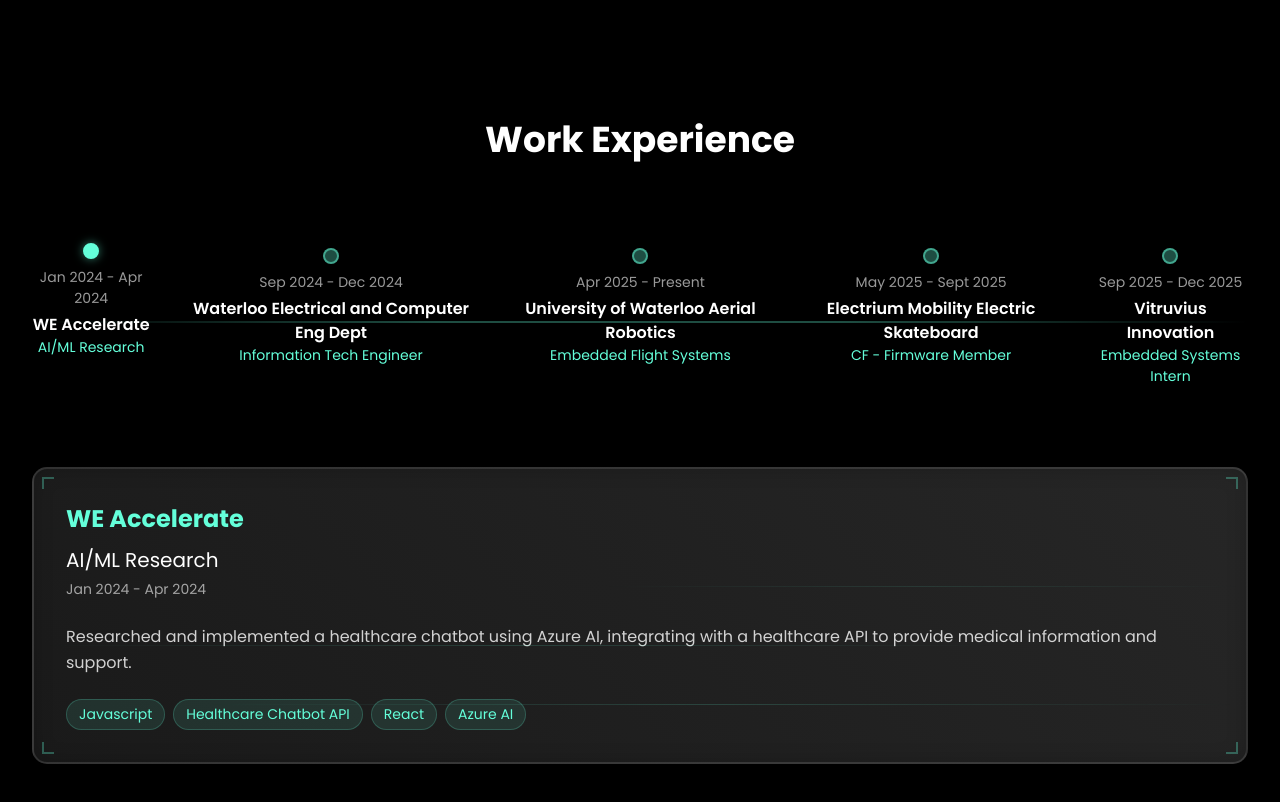
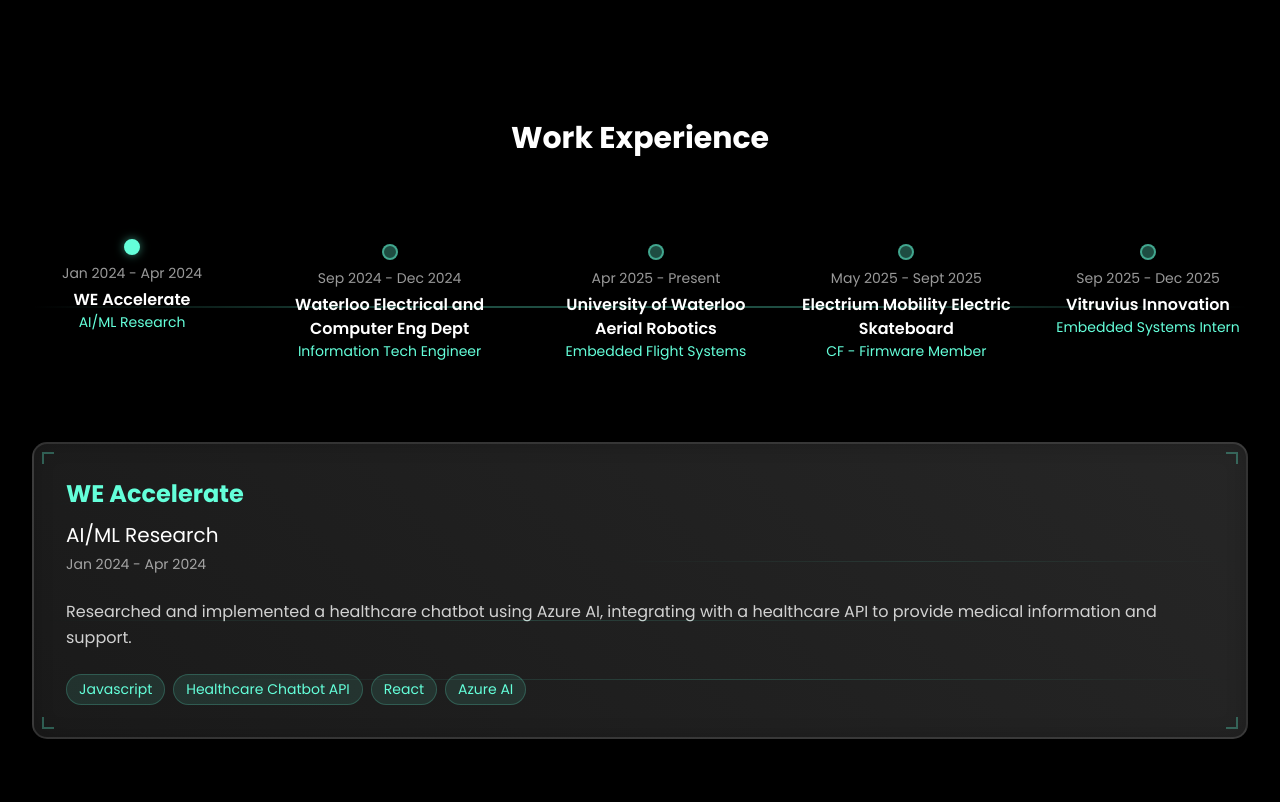
Before and after one commit to JJKSweaty/Portfolio-2025, a React (Vite) app: page / in a window 1280 px wide. Shown: the part 1380-2182 px from the top of the page. Built offline with nearby package versions, Linux system fonts and the light colour scheme.

Commit message:
fixed mobile screen

```diff
--- a/src/components/Experience.jsx
+++ b/src/components/Experience.jsx
@@ -1,9 +1,26 @@
-import React, { useState } from 'react';
+import React, { useState, useRef, useEffect } from 'react';
 import { motion } from 'framer-motion';
 import styled from 'styled-components';
 
 const Experience = () => {
   const [activeIndex, setActiveIndex] = useState(0);
+  const experienceCardRef = useRef(null);
+
+  // Smooth scroll to experience card when activeIndex changes
+  useEffect(() => {
+    if (experienceCardRef.current) {
+      // Small delay to allow the animation to start
+      const timer = setTimeout(() => {
+        experienceCardRef.current.scrollIntoView({
+          behavior: 'smooth',
+          block: 'center',
+          inline: 'nearest'
+        });
+      }, 100);
+
+      return () => clearTimeout(timer);
+    }
+  }, [activeIndex]);
 
   const experiences = [
     {
@@ -51,7 +68,7 @@
           whileInView={{ opacity: 1, y: 0 }}
           viewport={{ once: true }}
           transition={{ duration: 0.5 }}
-          className="text-[#64ffda] text-4xl font-bold mb-12 text-center"
+          className="text-[#64ffda] text-4xl font-bold mb-12 text-center sm:text-3xl"
         >
           Work Experience
         </motion.h2>
@@ -75,6 +92,7 @@
           </Timeline>
 
           <ExperienceCard
+            ref={experienceCardRef}
             initial={{ opacity: 0, y: 20 }}
             animate={{ opacity: 1, y: 0 }}
             transition={{ duration: 0.5 }}
@@ -141,8 +159,20 @@
     transform: translateY(-50%);
   }
 
+  @media (max-width: 768px) {
+    flex-direction: column;
+    align-items: center;
+    gap: 1.5rem;
+    padding: 2rem 0;
+
+    &::before {
+      display: none;
+    }
+  }
+
   @media (max-width: 640px) {
     gap: 1rem;
+    padding: 1rem 0;
   }
 `;
 
@@ -156,6 +186,7 @@
   z-index: 1;
   position: relative;
   padding-top: 1rem;
+  min-width: 200px;
 
   &:hover {
     transform: translateY(-5px);
@@ -164,6 +195,27 @@
   ${props => props.$isActive && `
     transform: translateY(-5px);
   `}
+
+  @media (max-width: 768px) {
+    min-width: auto;
+    width: 100%;
+    max-width: 300px;
+    padding: 1rem;
+    background: rgba(100, 255, 218, 0.05);
+    border-radius: 10px;
+    border: 1px solid rgba(100, 255, 218, 0.1);
+
+    &:hover {
+      background: rgba(100, 255, 218, 0.1);
+      transform: translateY(-2px);
+    }
+
+    ${props => props.$isActive && `
+      background: rgba(100, 255, 218, 0.1);
+      border-color: rgba(100, 255, 218, 0.3);
+      transform: translateY(-2px);
+    `}
+  }
 `;
 
 const TimelineDot = styled.div`
@@ -177,6 +229,12 @@
   position: absolute;
   top: 0;
   transform: translateY(-50%);
+
+  @media (max-width: 768px) {
+    position: static;
+    transform: none;
+    margin-bottom: 0.5rem;
+  }
 `;
 
 const TimelineContent = styled.div`
@@ -193,14 +251,34 @@
   font-weight: 600;
   color: white;
   margin-top: 0.25rem;
+
+  @media (max-width: 768px) {
+    font-size: 0.9rem;
+    line-height: 1.3;
+  }
+
+  @media (max-width: 640px) {
+    font-size: 0.85rem;
+  }
 `;
 
 const TimelineRole = styled.div`
   font-size: 0.875rem;
   color: #64ffda;
+
+  @media (max-width: 768px) {
+    font-size: 0.8rem;
+    line-height: 1.3;
+  }
+
+  @media (max-width: 640px) {
+    font-size: 0.75rem;
+  }
 `;
 
-const ExperienceCard = styled(motion.div)`
+const ExperienceCard = styled(motion.div).withConfig({
+  shouldForwardProp: (prop) => prop !== 'ref',
+})`
   background: linear-gradient(45deg, #1a1a1a, #262626);
   border-radius: 15px;
   border: 2px solid rgba(255, 255, 255, 0.1);
@@ -214,6 +292,14 @@
 const CardContent = styled.div`
   padding: 2rem;
   position: relative;
+
+  @media (max-width: 768px) {
+    padding: 1.5rem;
+  }
+
+  @media (max-width: 640px) {
+    padding: 1rem;
+  }
 `;
 
 const CardHeader = styled.div`
@@ -225,29 +311,63 @@
   font-weight: 700;
   color: #64ffda;
   margin-bottom: 0.5rem;
+
+  @media (max-width: 768px) {
+    font-size: 1.25rem;
+  }
+
+  @media (max-width: 640px) {
+    font-size: 1.1rem;
+  }
 `;
 
 const RoleTitle = styled.h4`
   font-size: 1.25rem;
   color: white;
   margin-bottom: 0.25rem;
+
+  @media (max-width: 768px) {
+    font-size: 1.1rem;
+  }
+
+  @media (max-width: 640px) {
+    font-size: 1rem;
+  }
 `;
 
 const Period = styled.div`
   font-size: 0.875rem;
   color: rgba(255, 255, 255, 0.6);
+
+  @media (max-width: 640px) {
+    font-size: 0.8rem;
+  }
 `;
 
 const Description = styled.p`
   color: rgba(255, 255, 255, 0.8);
   line-height: 1.6;
   margin-bottom: 1.5rem;
+
+  @media (max-width: 768px) {
+    font-size: 0.9rem;
+    line-height: 1.5;
+  }
+
+  @media (max-width: 640px) {
+    font-size: 0.85rem;
+    line-height: 1.4;
+  }
 `;
 
 const TechStack = styled.div`
   display: flex;
   flex-wrap: wrap;
   gap: 0.5rem;
+
+  @media (max-width: 640px) {
+    gap: 0.375rem;
+  }
 `;
 
 const TechPill = styled.span`
@@ -262,6 +382,16 @@
   &:hover {
     background: rgba(100, 255, 218, 0.2);
     transform: translateY(-2px);
+  }
+
+  @media (max-width: 768px) {
+    font-size: 0.8rem;
+    padding: 0.2rem 0.6rem;
+  }
+
+  @media (max-width: 640px) {
+    font-size: 0.75rem;
+    padding: 0.15rem 0.5rem;
   }
 `;
 
```
